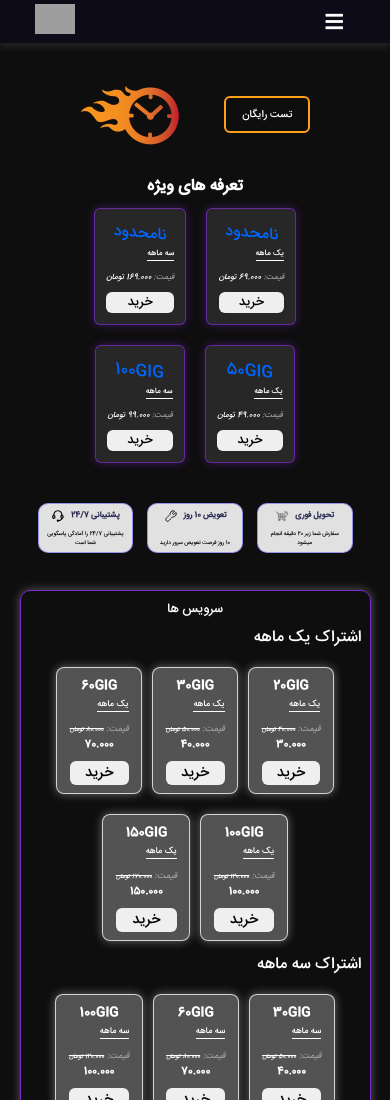
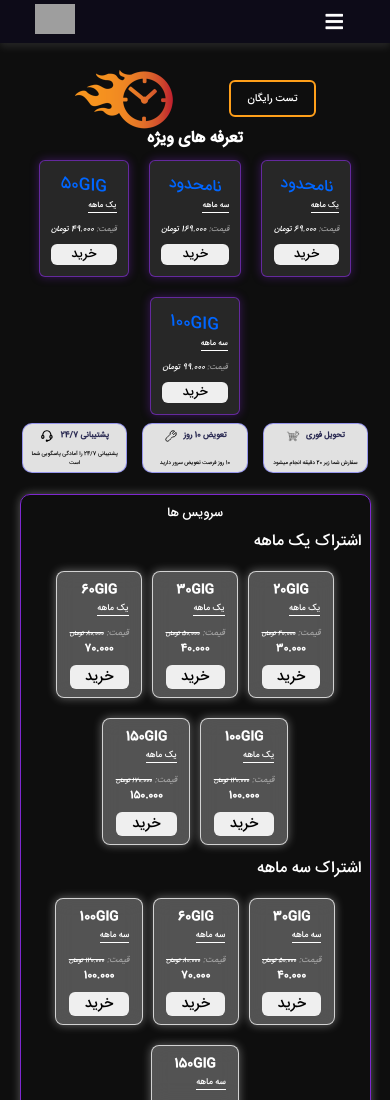
Before and after one commit to zx69m/tiamsell.ir, a plain HTML site: page index.html in a window 390 px wide. Shown: the top 1100 px of the page. Drawn offline with Linux system fonts and the light colour scheme; grey boxes are pictures that could not be loaded; files whose address does not match are found by name.

Commit message:
Update style.css

```diff
--- a/css/style.css
+++ b/css/style.css
@@ -364,11 +364,6 @@ background-color: aqua;
     font-size: 55%;
   }
 
-
-  section{
-    padding:2rem;
-  }
-
   .feature .box p{
     font-size: 1.2rem;
   }
@@ -386,13 +381,10 @@ background-color: aqua;
     margin-top: -1rem;
   }
   .service h5{
-
-    font-size: 2rem;
-
+    font-size: 2rem ;
   }
   .service p{
     font-size: 1.5rem;
-
 
   }
   .service .box i{
```
